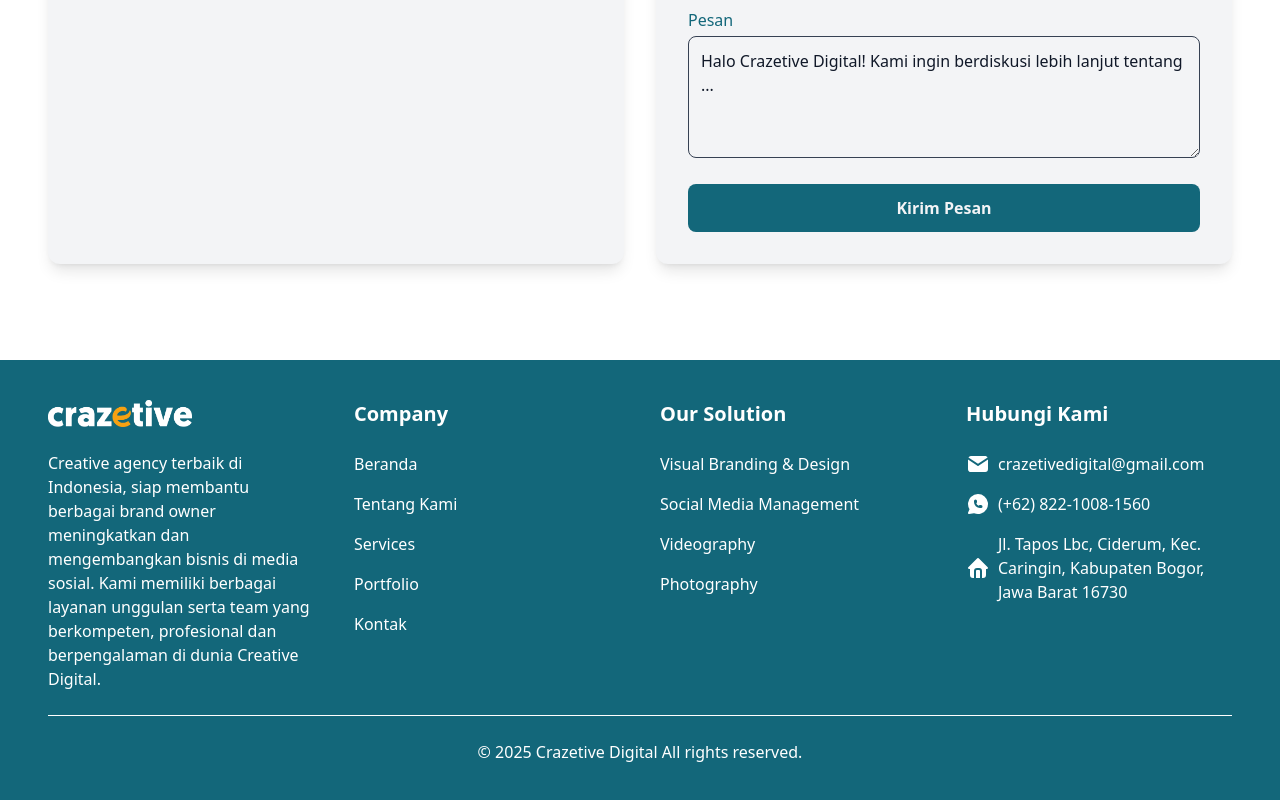
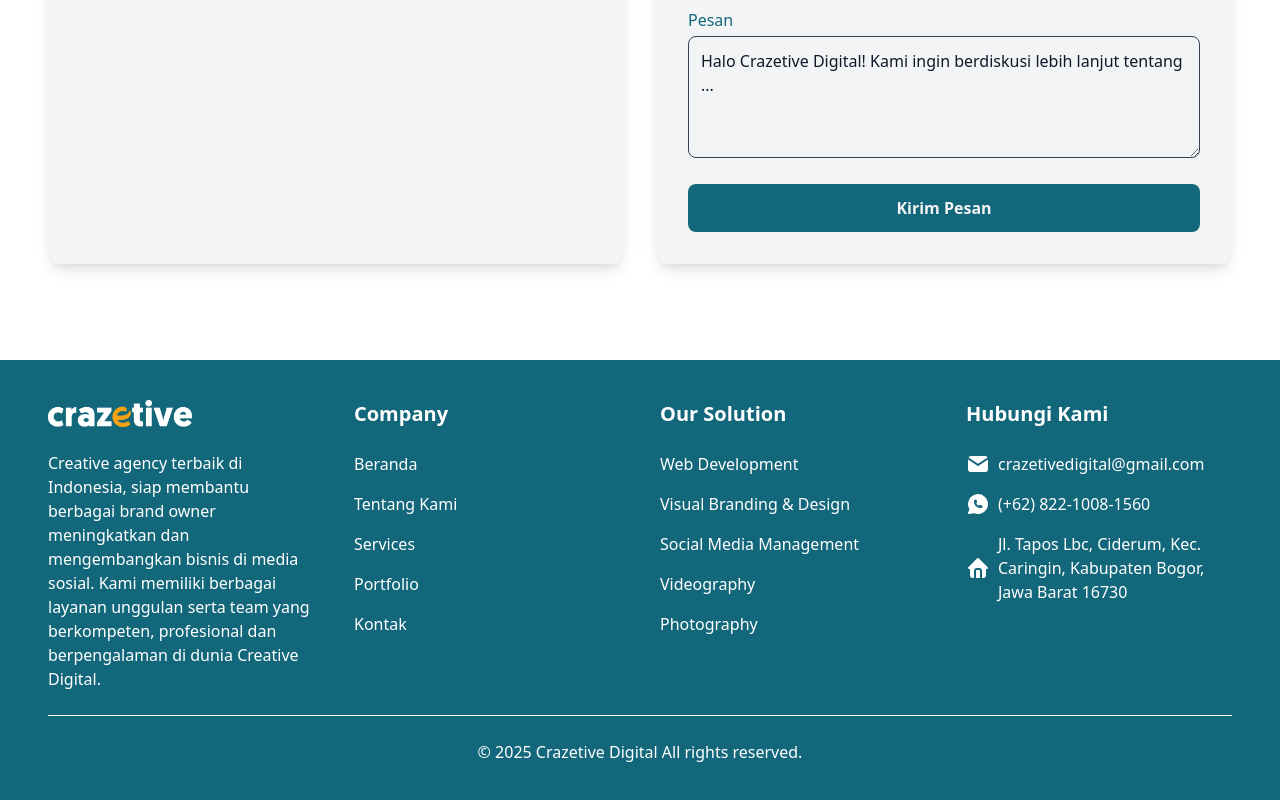
Before and after one commit to fauzibahar/web-flowds, a React (Vite) app in the folder frontend/: page / in a window 1280 px wide. Shown: the part 4172-4972 px from the top of the page. Built offline with nearby package versions, Linux system fonts and the light colour scheme.

Commit message:
feat: baru

```diff
--- a/frontend/src/components/Footer.jsx
+++ b/frontend/src/components/Footer.jsx
@@ -6,6 +6,7 @@ import {
 import logoLight from '../assets/img/logo/CRAZETIVE LOGO white.png';
 import { Link } from 'react-scroll';
 import { navLinks } from '../data';
+import { services } from '../data';
 
 const Footer = () => {
   return (
@@ -32,10 +33,11 @@ const Footer = () => {
           </div>
           <div className="text-white flex flex-col gap-4">
             <h3 className="text-xl font-semibold mb-2 ">Our Solution</h3>
-            <p className="">Visual Branding & Design</p>
-            <p className="">Social Media Management</p>
-            <p className="">Videography</p>
-            <p className="">Photography</p>
+            {services.map((service, index) => (
+              <p key={index} className="">
+                {service.title}
+              </p>
+            ))}
           </div>
 
           <div className="text-white flex flex-col gap-4">
```
Also changed, not shown: frontend/vercel.json (added).
